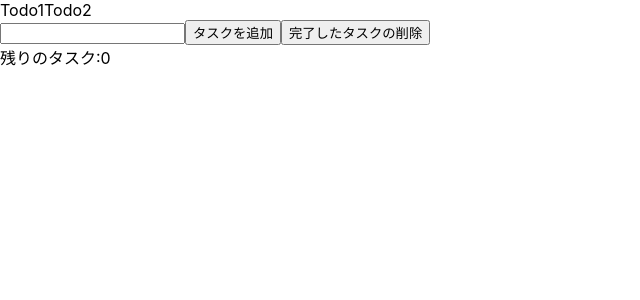
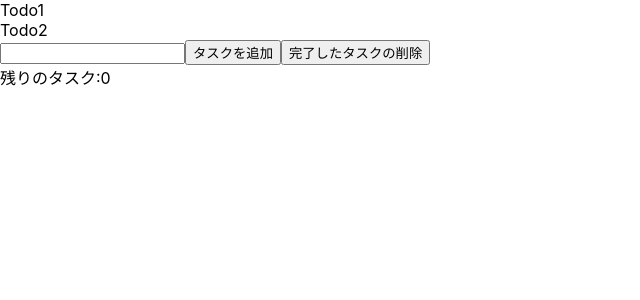
Before and after one commit to ask-1407/my_portfolio, a React (Create React App) app in the folder language/react/dev/reactProject/react-tutorial-youtube/: page / in a window 1280 px wide. Shown: the top 300 px of the page, without its empty margins (0-640 px from the left). Built offline with nearby package versions, Linux system fonts and the light colour scheme; the HTML template or start-up script is replaced by a standard one.

Commit message:
[update] コンポーネント作成

```diff
--- /dev/null
+++ b/language/react/dev/reactProject/react-tutorial-youtube/src/Todo.js
@@ -0,0 +1,11 @@
+import React from 'react';
+
+const Todo = ({todo}) => {
+  return (
+    <div>
+      {todo}
+    </div>
+  );
+}
+
+export default Todo
--- a/language/react/dev/reactProject/react-tutorial-youtube/src/TodoList.jsx
+++ b/language/react/dev/reactProject/react-tutorial-youtube/src/TodoList.jsx
@@ -1,11 +1,9 @@
-import React from 'react'
+import React from 'react';
+import Todo from "./Todo";
 
 const TodoList = ({todos}) => {
-  return (
-    <div>
-      {todos}
-    </div>
-  )
-}
+  return todos.map((todo) => <Todo todo={todo}/>); //map()でtodoをコンポーネントに渡す
+
+};
 
 export default TodoList
```
